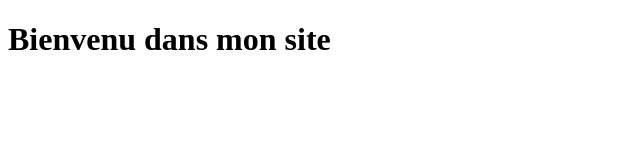
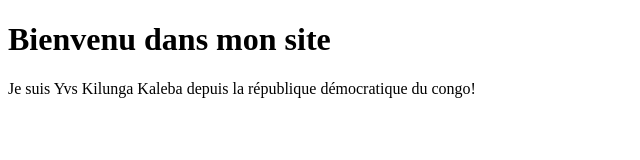
Before and after one commit to 8707Yvs/chpmonde, a plain HTML site: page index.html in a window 1280 px wide. Shown: the whole page, without its empty margins (0-640 px from the left). Drawn offline with Linux system fonts and the light colour scheme.

Commit message:
Ajout du nouveau paragraphe

```diff
--- a/index.html
+++ b/index.html
@@ -8,5 +8,6 @@
 </head>
 <body>
     <h1>Bienvenu dans mon site </h1>
+    <p>Je suis Yvs Kilunga Kaleba depuis la république démocratique du congo!</p>
 </body>
 </html>
```
